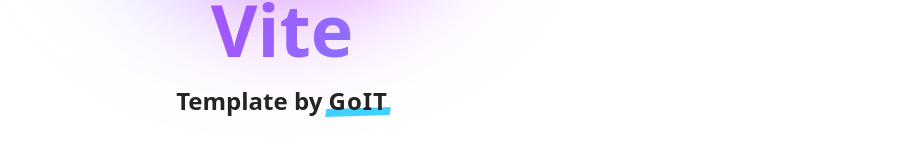
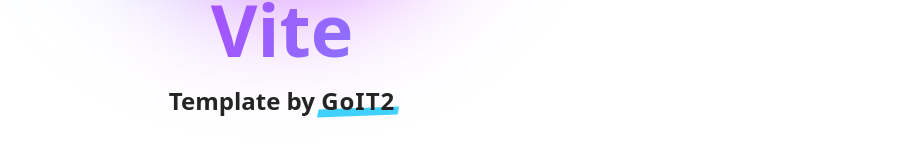
Before and after one commit to baranozbekk/vanilla-app-template, a website built with Vite: page src/index.html in a window 1280 px wide. Shown: the part 465-632 px from the top of the page, without its empty margins (358-1270 px from the left). Built offline with nearby package versions, Linux system fonts and the light colour scheme.

Commit message:
test changes after deploy

```diff
--- a/src/partials/vite-promo.html
+++ b/src/partials/vite-promo.html
@@ -28,7 +28,7 @@
         target="_blank"
         rel="noopener noreferrer"
       >
-        GoIT
+        GoIT2
       </a>
     </h1>
   </div>
```
